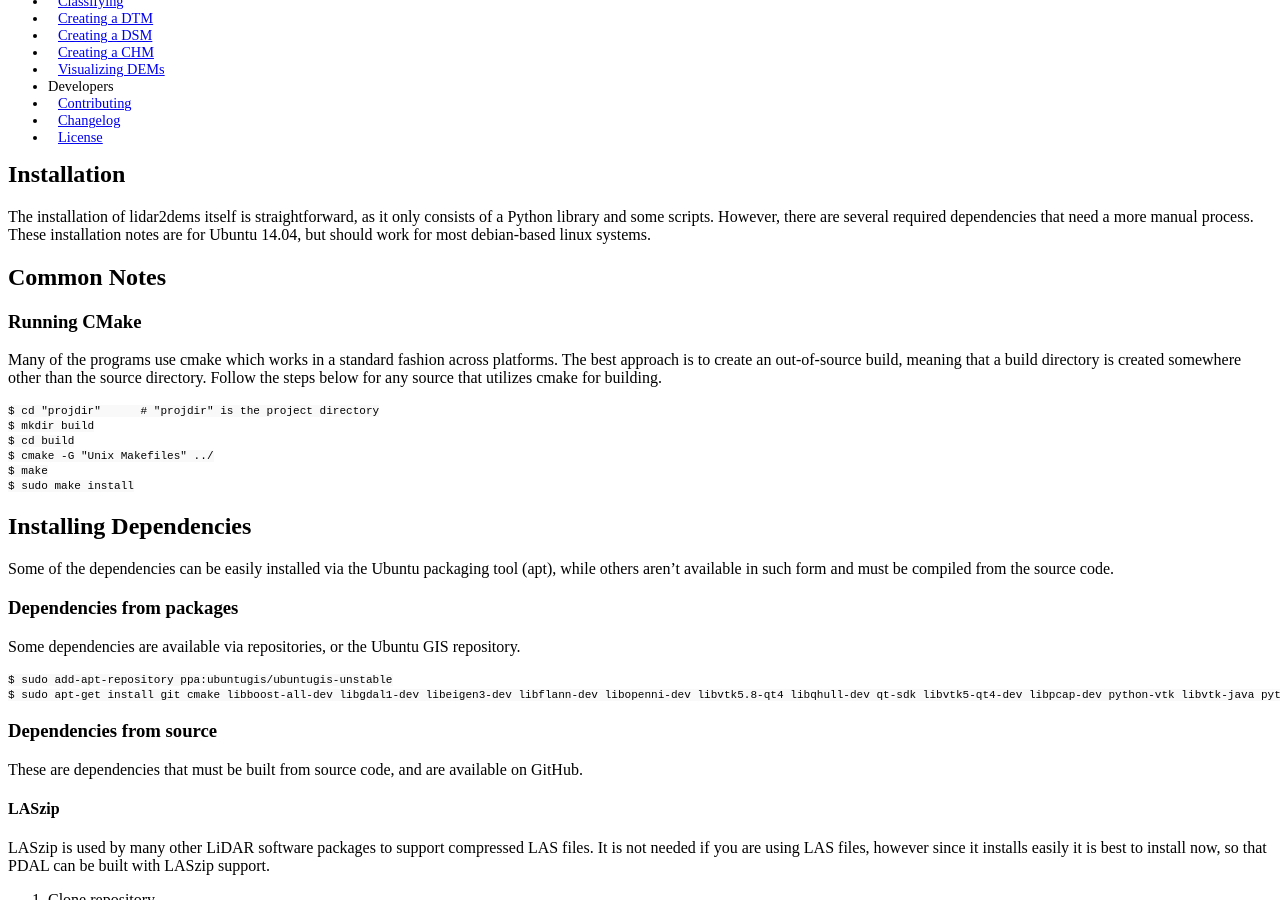
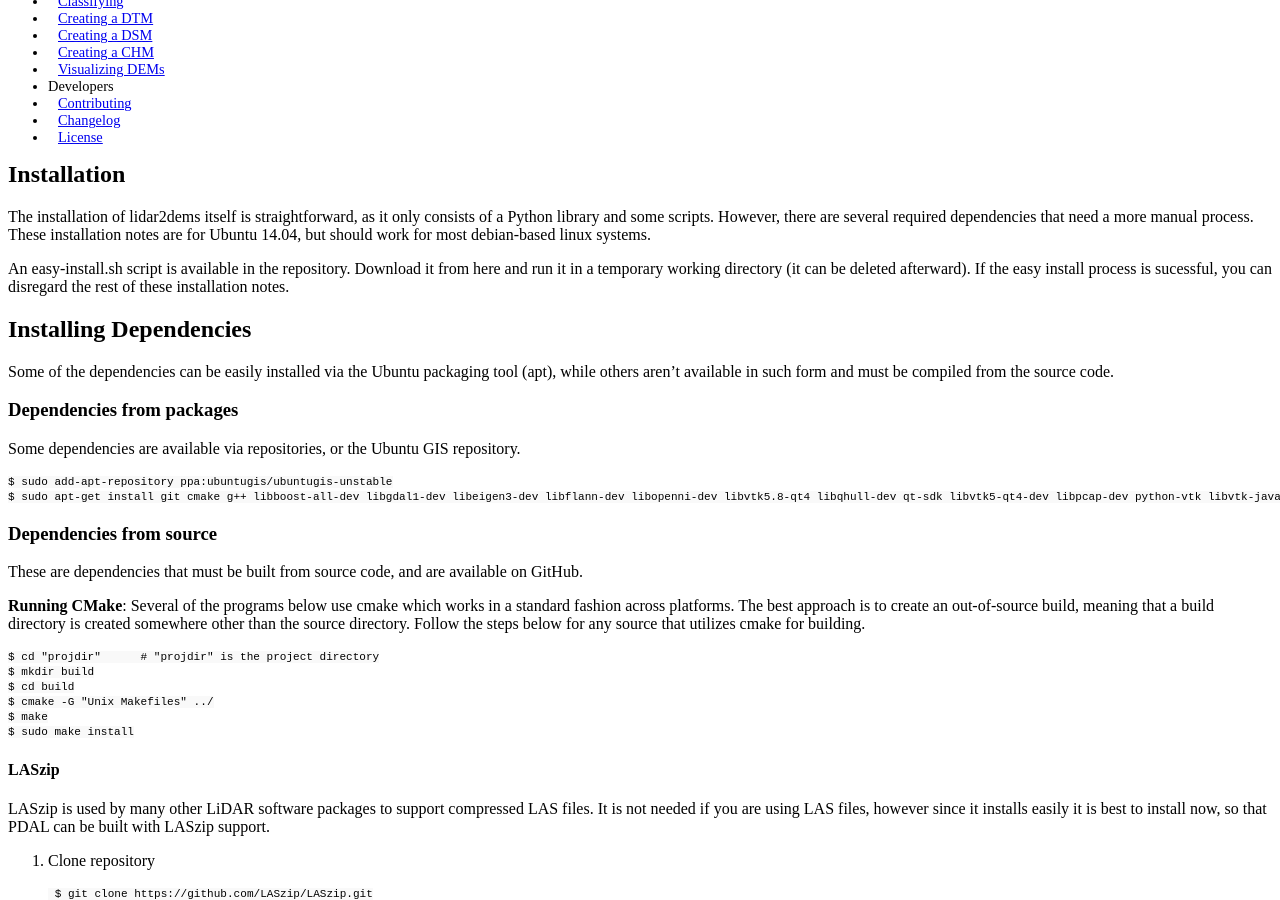
Before and after one commit to Applied-GeoSolutions/lidar2dems, a Jekyll site: the page built from _posts/2015-05-28-installation.md, in a window 1280 px wide and 900 px high, scrolled down 240 px. Built offline with Jekyll 4.4.1, drawn with Linux system fonts in a browser that asks for light colours; Markdown is read by kramdown in place of the engine named in the settings; a style sheet for code colours, icons or effects is not loaded.

Commit message:
updated installation

```diff
--- a/_posts/2015-05-28-installation.md
+++ b/_posts/2015-05-28-installation.md
@@ -8,10 +8,23 @@
 
 The installation of lidar2dems itself is straightforward, as it only consists of a Python library and some scripts. However, there are several required dependencies that need a more manual process. These installation notes are for Ubuntu 14.04, but should work for most debian-based linux systems.
 
-## Common Notes
+An easy-install.sh script is available in the repository.   Download it from here and run it in a temporary working directory (it can be deleted afterward).  If the easy install process is sucessful, you can disregard the rest of these installation notes.
 
-### Running CMake
-Many of the programs use cmake which works in a standard fashion across platforms. The best approach is to create an out-of-source build, meaning that a build directory is created somewhere other than the source directory. Follow the steps below for any source that utilizes cmake for building.
+## Installing Dependencies
+Some of the dependencies can be easily installed via the Ubuntu packaging tool (apt), while others aren't available in such form and must be compiled from the source code.
+
+### Dependencies from packages
+Some dependencies are available via repositories, or the Ubuntu GIS repository.
+
+~~~~
+$ sudo add-apt-repository ppa:ubuntugis/ubuntugis-unstable
+$ sudo apt-get install git cmake g++ libboost-all-dev libgdal1-dev libeigen3-dev libflann-dev libopenni-dev libvtk5.8-qt4 libqhull-dev qt-sdk libvtk5-qt4-dev libpcap-dev python-vtk libvtk-java python-numpy libgeotiff-dev
+~~~~
+
+### Dependencies from source
+These are dependencies that must be built from source code, and are available on GitHub.
+
+**Running CMake**: Several of the programs below use cmake which works in a standard fashion across platforms. The best approach is to create an out-of-source build, meaning that a build directory is created somewhere other than the source directory. Follow the steps below for any source that utilizes cmake for building.
 
 ~~~
 $ cd "projdir"      # "projdir" is the project directory
@@ -22,19 +35,6 @@
 $ sudo make install
 ~~~
 
-## Installing Dependencies
-Some of the dependencies can be easily installed via the Ubuntu packaging tool (apt), while others aren't available in such form and must be compiled from the source code.
-
-### Dependencies from packages
-Some dependencies are available via repositories, or the Ubuntu GIS repository.
-
-~~~~
-$ sudo add-apt-repository ppa:ubuntugis/ubuntugis-unstable
-$ sudo apt-get install git cmake libboost-all-dev libgdal1-dev libeigen3-dev libflann-dev libopenni-dev libvtk5.8-qt4 libqhull-dev qt-sdk libvtk5-qt4-dev libpcap-dev python-vtk libvtk-java python-numpy libgeotiff-dev
-~~~~
-
-### Dependencies from source
-These are dependencies that must be built from source code, and are available on GitHub.
 
 #### LASzip
 LASzip is used by many other LiDAR software packages to support compressed LAS files. It is not needed if you are using LAS files, however since it installs easily it is best to install now, so that PDAL can be built with LASzip support.
```
